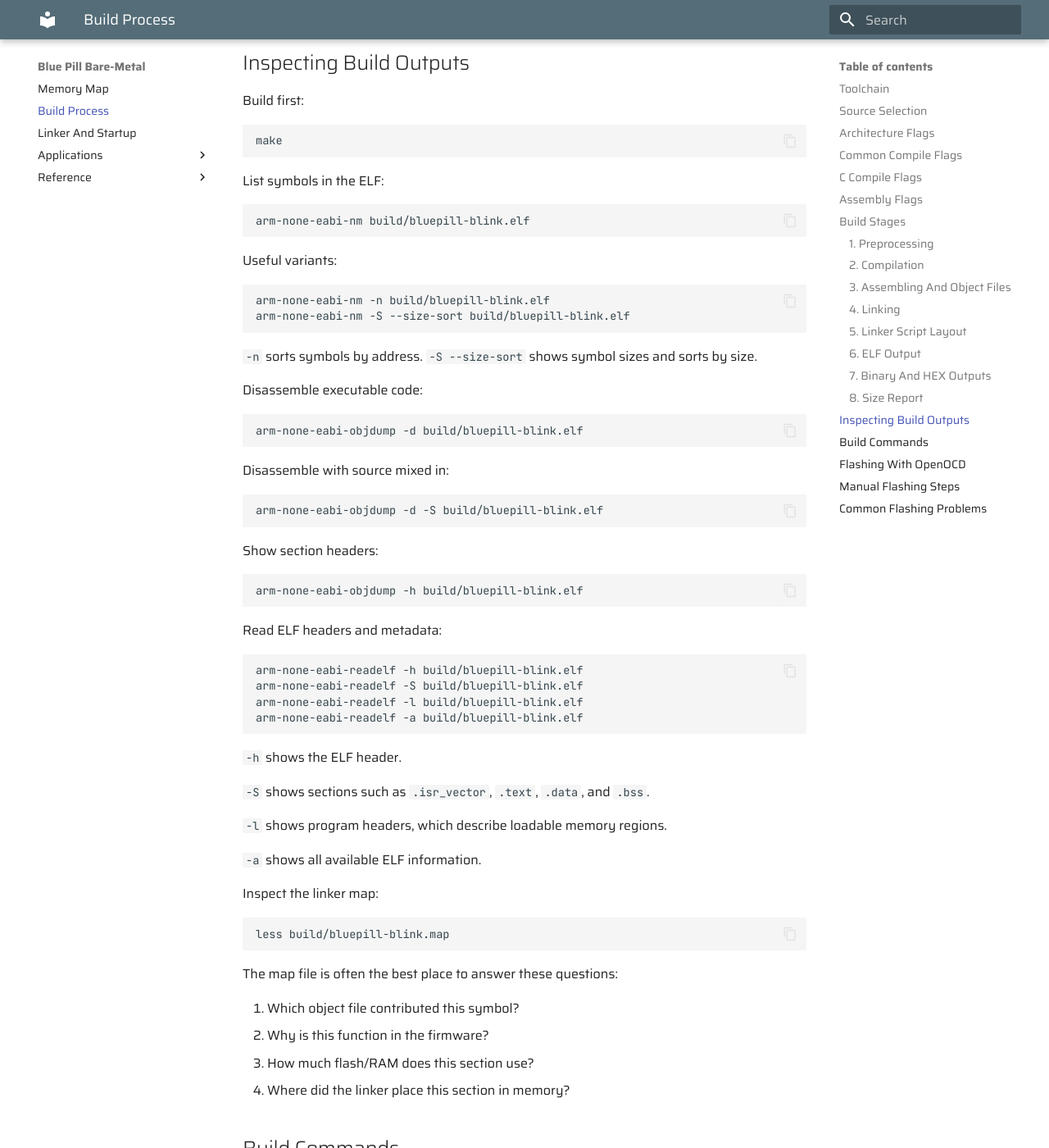
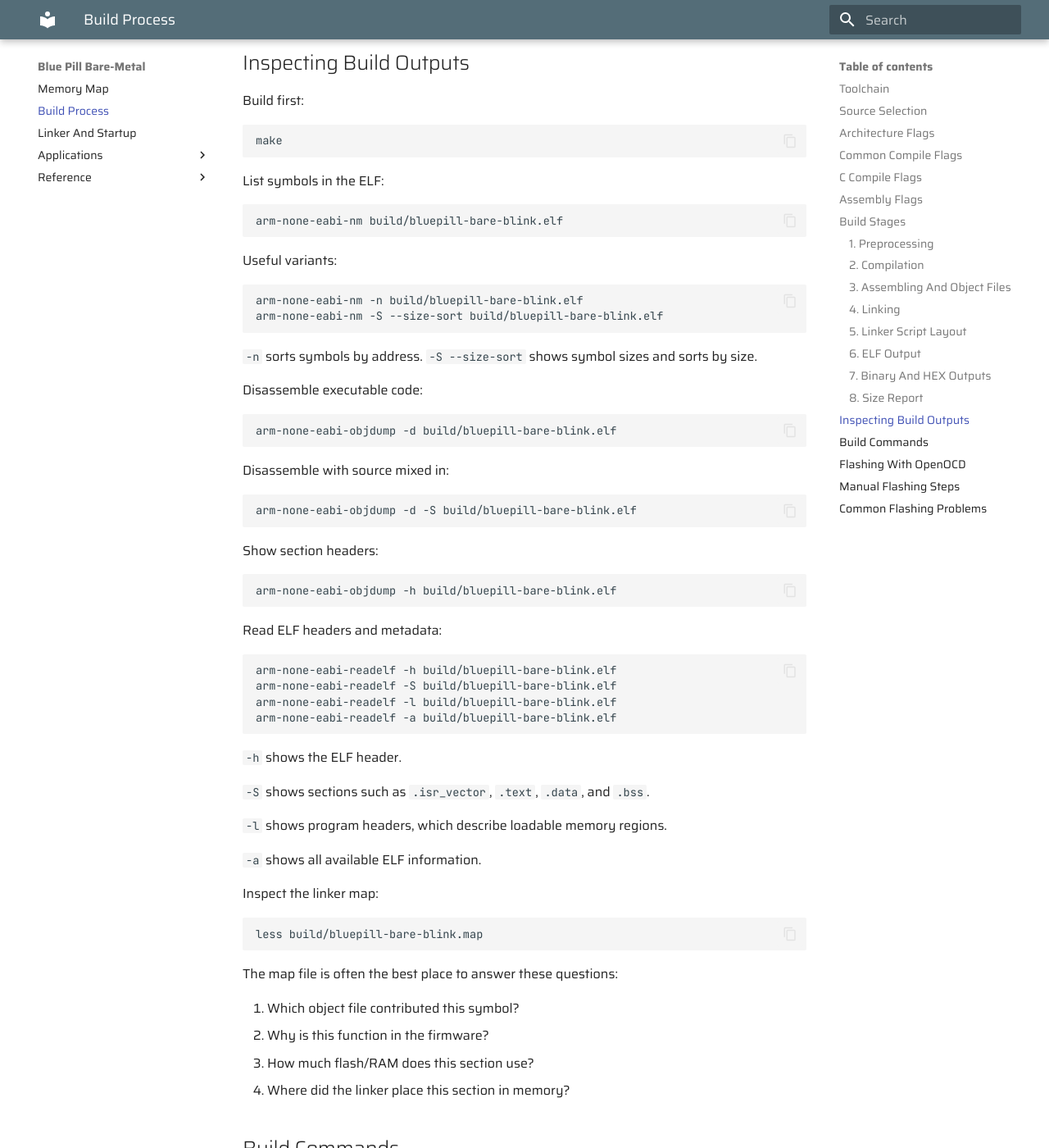
Before and after one commit to ppalazon/bluepill-bm, an MkDocs documentation site: the page built from docs/build-process.md, in a window 1280 px wide and 1400 px high, scrolled down 8833 px. Shown: the whole window at 82% size. Built offline with MkDocs 1.6.1 and Material for MkDocs 9.7.7, drawn with Linux system fonts in a browser that asks for light colours; some of the changed text lies outside the part shown.

````diff
--- a/docs/build-process.md
+++ b/docs/build-process.md
@@ -4,13 +4,13 @@ This project builds a bare-metal executable for an STM32F103C8T6 Blue Pill board
 The final program runs directly on a Cortex-M3 microcontroller, not on the host
 computer, so the build uses an ARM cross-compilation toolchain.
 
-The default application is `blink`, so a normal build creates these files:
+The default application is `bare-blink`, so a normal build creates these files:
 
 ```text
-build/bluepill-blink.elf
-build/bluepill-blink.bin
-build/bluepill-blink.hex
-build/bluepill-blink.map
+build/bluepill-bare-blink.elf
+build/bluepill-bare-blink.bin
+build/bluepill-bare-blink.hex
+build/bluepill-bare-blink.map
 ```
 
 The most important output is the ELF file. It contains the machine code, debug
@@ -57,12 +57,12 @@ arm-none-eabi-readelf  inspect ELF headers, sections, and program headers
 The default application is selected here:
 
 ```make
-APP ?= blink
+APP ?= bare-blink
 PROJECT := bluepill-$(APP)
 ```
 
-If no `APP` is passed, `blink` is used. The project name becomes
-`bluepill-blink`.
+If no `APP` is passed, `bare-blink` is used. The project name becomes
+`bluepill-bare-blink`.
 
 The source directories are:
 
@@ -85,11 +85,11 @@ the C file `src/startup_stm32f103.c`:
 ASM_SOURCES :=
 ```
 
-For `APP=blink`, the important inputs are:
+For `APP=bare-blink`, the important inputs are:
 
 ```text
 src/*.c
-apps/blink/*.c
+apps/bare-blink/*.c
 linker/STM32F103C8TX_FLASH.ld
 ```
 
@@ -209,14 +209,14 @@ program size.
 ### 1. Preprocessing
 
 The preprocessor expands `#include`, `#define`, conditional compilation, and
-macros. For example, in `apps/blink/main.c`, register helper macros are expanded
+macros. For example, in `apps/bare-blink/main.c`, register helper macros are expanded
 from `include/stm32f103c8t6.h`.
 
 The `Makefile` does not keep the preprocessed file by default, but you can create
 one manually:
 
 ```sh
-arm-none-eabi-gcc -mcpu=cortex-m3 -mthumb -std=c11 -Iinclude -E apps/blink/main.c -o build/main.i
+arm-none-eabi-gcc -mcpu=cortex-m3 -mthumb -std=c11 -Iinclude -E apps/bare-blink/main.c -o build/main.i
 ```
 
 The `.i` file is C after preprocessing, before compilation.
@@ -229,7 +229,7 @@ The `Makefile` normally compiles and assembles in one command with `-c`, but you
 can stop after assembly manually:
 
 ```sh
-arm-none-eabi-gcc -mcpu=cortex-m3 -mthumb -Wall -Wextra -Werror -ffunction-sections -fdata-sections -g3 -O0 -std=c11 -Iinclude -S apps/blink/main.c -o build/main.s
+arm-none-eabi-gcc -mcpu=cortex-m3 -mthumb -Wall -Wextra -Werror -ffunction-sections -fdata-sections -g3 -O0 -std=c11 -Iinclude -S apps/bare-blink/main.c -o build/main.s
 ```
 
 The `.s` file is ARM Thumb assembly text.
@@ -247,7 +247,7 @@ $(BUILD_DIR)/%.o: %.c
 For example:
 
 ```text
-apps/blink/main.c -> build/apps/blink/main.o
+apps/bare-blink/main.c -> build/apps/bare-blink/main.o
 src/system_stm32f103.c -> build/src/system_stm32f103.o
 ```
 
@@ -295,7 +295,7 @@ This project provides its own Cortex-M startup file in `src/startup_stm32f103.c`
 `-Wl,--gc-sections` passes `--gc-sections` to the linker. It removes unused input
 sections. This works well with `-ffunction-sections` and `-fdata-sections`.
 
-`-Wl,-Map=build/bluepill-blink.map` asks the linker to write a map file. The map
+`-Wl,-Map=build/bluepill-bare-blink.map` asks the linker to write a map file. The map
 file shows which object files and sections were placed into the final memory
 layout.
 
@@ -360,7 +360,7 @@ At reset, `Reset_Handler` sets the stack pointer, calls `SystemInit`, copies
 The linked ELF is:
 
 ```text
-build/bluepill-blink.elf
+build/bluepill-bare-blink.elf
 ```
 
 Use the ELF for debugging and for OpenOCD flashing. It contains more information
@@ -378,7 +378,7 @@ $(BIN): $(ELF)
 This produces:
 
 ```text
-build/bluepill-blink.bin
+build/bluepill-bare-blink.bin
 ```
 
 The binary is just the loadable bytes, without ELF metadata or debug symbols.
@@ -393,7 +393,7 @@ $(HEX): $(ELF)
 This produces:
 
 ```text
-build/bluepill-blink.hex
+build/bluepill-bare-blink.hex
 ```
 
 HEX is a text format that includes addresses and checksums. Some flashing tools
@@ -410,7 +410,7 @@ $(SIZE) $<
 Manual command:
 
 ```sh
-arm-none-eabi-size build/bluepill-blink.elf
+arm-none-eabi-size build/bluepill-bare-blink.elf
 ```
 
 Typical output has these columns:
@@ -438,14 +438,14 @@ make
 List symbols in the ELF:
 
 ```sh
-arm-none-eabi-nm build/bluepill-blink.elf
+arm-none-eabi-nm build/bluepill-bare-blink.elf
 ```
 
 Useful variants:
 
 ```sh
-arm-none-eabi-nm -n build/bluepill-blink.elf
-arm-none-eabi-nm -S --size-sort build/bluepill-blink.elf
+arm-none-eabi-nm -n build/bluepill-bare-blink.elf
+arm-none-eabi-nm -S --size-sort build/bluepill-bare-blink.elf
 ```
 
 `-n` sorts symbols by address. `-S --size-sort` shows symbol sizes and sorts by
@@ -454,28 +454,28 @@ size.
 Disassemble executable code:
 
 ```sh
-arm-none-eabi-objdump -d build/bluepill-blink.elf
+arm-none-eabi-objdump -d build/bluepill-bare-blink.elf
 ```
 
 Disassemble with source mixed in:
 
 ```sh
-arm-none-eabi-objdump -d -S build/bluepill-blink.elf
+arm-none-eabi-objdump -d -S build/bluepill-bare-blink.elf
 ```
 
 Show section headers:
 
 ```sh
-arm-none-eabi-objdump -h build/bluepill-blink.elf
+arm-none-eabi-objdump -h build/bluepill-bare-blink.elf
 ```
 
 Read ELF headers and metadata:
 
 ```sh
-arm-none-eabi-readelf -h build/bluepill-blink.elf
-arm-none-eabi-readelf -S build/bluepill-blink.elf
-arm-none-eabi-readelf -l build/bluepill-blink.elf
-arm-none-eabi-readelf -a build/bluepill-blink.elf
+arm-none-eabi-readelf -h build/bluepill-bare-blink.elf
+arm-none-eabi-readelf -S build/bluepill-bare-blink.elf
+arm-none-eabi-readelf -l build/bluepill-bare-blink.elf
+arm-none-eabi-readelf -a build/bluepill-bare-blink.elf
 ```
 
 `-h` shows the ELF header.
@@ -489,7 +489,7 @@ arm-none-eabi-readelf -a build/bluepill-blink.elf
 Inspect the linker map:
 
 ```sh
-less build/bluepill-blink.map
+less build/bluepill-bare-blink.map
 ```
 
 The map file is often the best place to answer these questions:
@@ -510,7 +510,7 @@ make
 Build the blink app explicitly:
 
 ```sh
-make APP=blink
+make APP=bare-blink
 ```
 
 Clean generated files:
@@ -537,7 +537,7 @@ flash: $(ELF)
 For the default app, this expands to roughly:
 
 ```sh
-openocd -f openocd/bluepill.cfg -c "program build/bluepill-blink.elf verify reset exit"
+openocd -f openocd/bluepill.cfg -c "program build/bluepill-bare-blink.elf verify reset exit"
 ```
 
 The OpenOCD config selects the ST-Link adapter and STM32F1 target:
@@ -574,7 +574,7 @@ Do not connect 5 V to a 3.3 V pin. The STM32F103 is a 3.3 V microcontroller.
 Build the firmware:
 
 ```sh
-make APP=blink
+make APP=bare-blink
 ```
 
 Flash it with the Makefile target:
@@ -586,7 +586,7 @@ make flash
 Or run OpenOCD manually:
 
 ```sh
-openocd -f openocd/bluepill.cfg -c "program build/bluepill-blink.elf verify reset exit"
+openocd -f openocd/bluepill.cfg -c "program build/bluepill-bare-blink.elf verify reset exit"
 ```
 
 If you want to keep OpenOCD running for debugging:
@@ -598,7 +598,7 @@ make openocd
 Then connect GDB from another terminal:
 
 ```sh
-arm-none-eabi-gdb build/bluepill-blink.elf
+arm-none-eabi-gdb build/bluepill-bare-blink.elf
 ```
 
 Inside GDB:
--- a/mkdocs.yml
+++ b/mkdocs.yml
@@ -10,8 +10,9 @@ nav:
   - Build Process: build-process.md
   - Linker And Startup: linker-startup.md
   - Applications:
-      - Blink: apps/blink.md
+      - Bare Blink: apps/bare-blink.md
   - Reference:
+      - CMSIS: cmsis.md
       - Acronyms: acronyms.md
       - PDFs:
           - CKS32F103x Datasheet: refs/CKS32F103x.pdf
````
Also changed, not shown: README.md (+9 -9 lines), docs/apps/bare-blink.md (renamed from docs/apps/blink.md, +1 -1 lines), docs/cmsis.md (added, +483 -0 lines), docs/linker-startup.md (+10 -10 lines), 4 other files.
